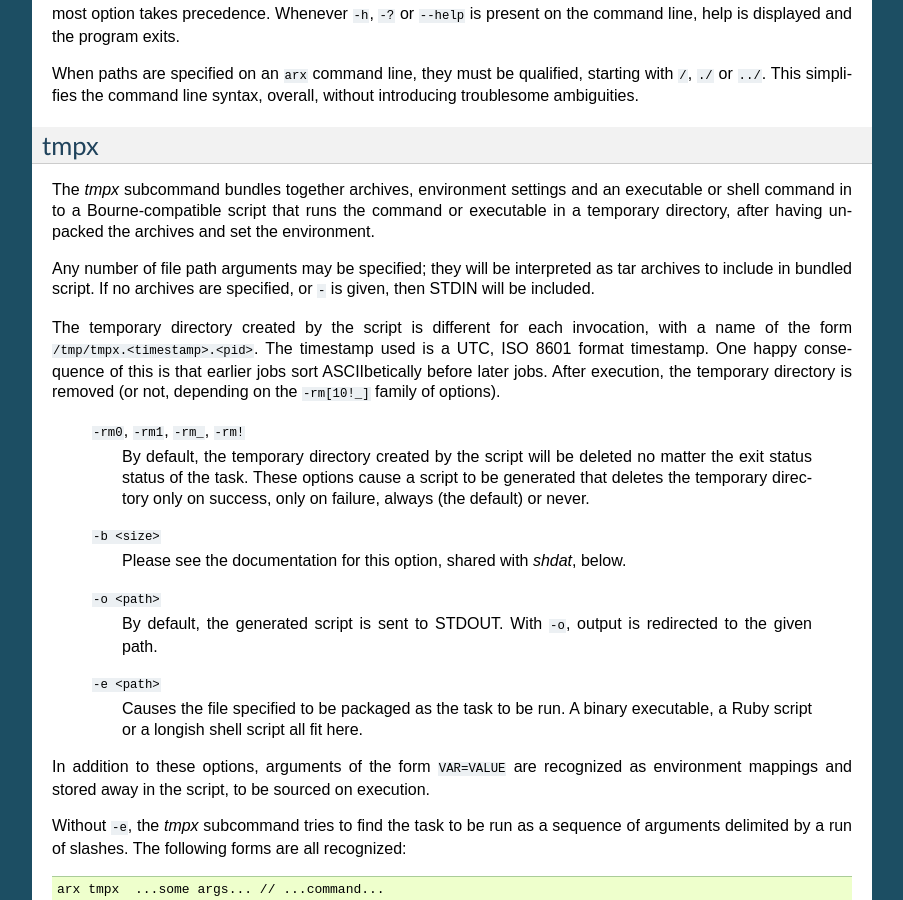
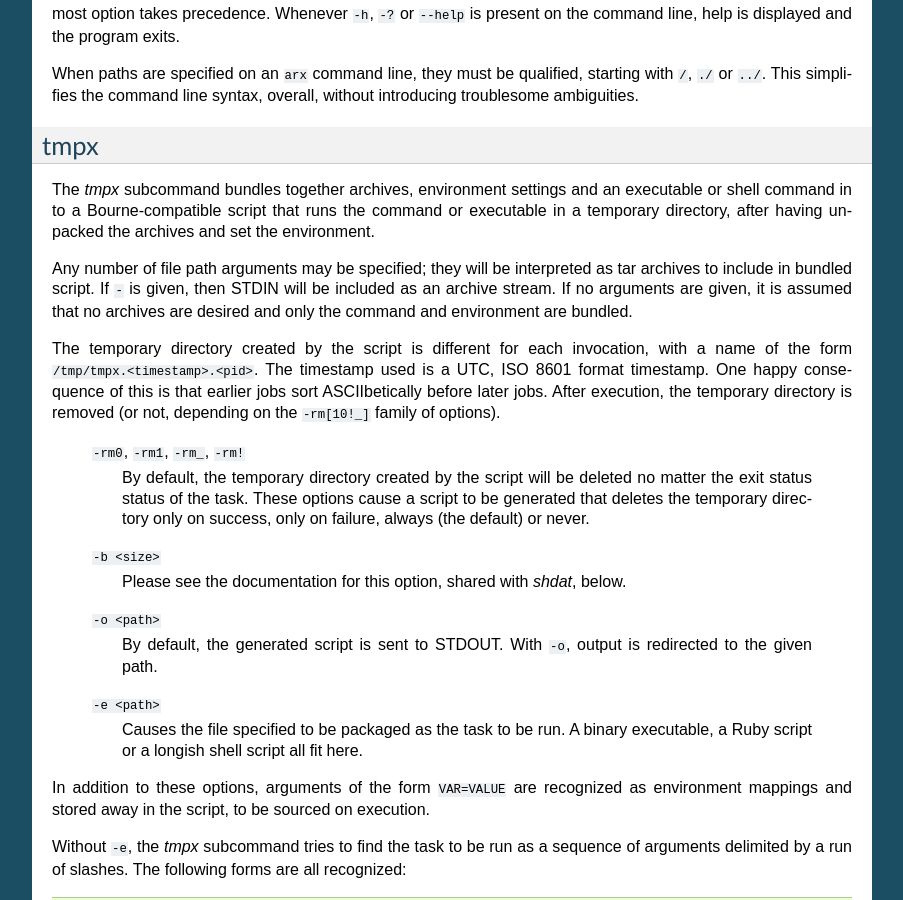
Before and after one commit to solidsnack/arx, a Sphinx documentation site: the page built from docs/index.rst, in a window 1280 px wide and 900 px high, scrolled down 714 px. Shown: the whole window, without its empty margins (198-1101 px from the left). Built offline with Sphinx 7.4.7, drawn with Linux system fonts in a browser that asks for light colours.

Commit message:
Allow for empty archive (just command with env).

```diff
--- a/docs/blessed/arx.txt
+++ b/docs/blessed/arx.txt
@@ -48,8 +48,10 @@ TMPX
        unpacked the archives and set the environment.
 
        Any number of file path arguments may be specified; they will be inter‐
-       preted as tar archives to include in bundled script. If no archives are
-       specified, or - is given, then STDIN will be included.
+       preted  as  tar  archives  to include in bundled script. If - is given,
+       then STDIN will be included as an archive stream. If no  arguments  are
+       given,  it is assumed that no archives are desired and only the command
+       and environment are bundled.
 
        The temporary directory created by the script  is  different  for  each
        invocation,  with  a  name of the form /tmp/tmpx.<timestamp>.<pid>. The
--- a/docs/index.rst
+++ b/docs/index.rst
@@ -61,8 +61,10 @@ command or executable in a temporary directory, after having unpacked the
 archives and set the environment.
 
 Any number of file path arguments may be specified; they will be interpreted
-as tar archives to include in bundled script. If no archives are specified, or
-``-`` is given, then STDIN will be included.
+as tar archives to include in bundled script. If ``-`` is given, then STDIN
+will be included as an archive stream. If no arguments are given, it is
+assumed that no archives are desired and only the command and environment are
+bundled.
 
 The temporary directory created by the script is different for each
 invocation, with a name of the form ``/tmp/tmpx.<timestamp>.<pid>``. The
```
Also changed, not shown: 4 other files.
